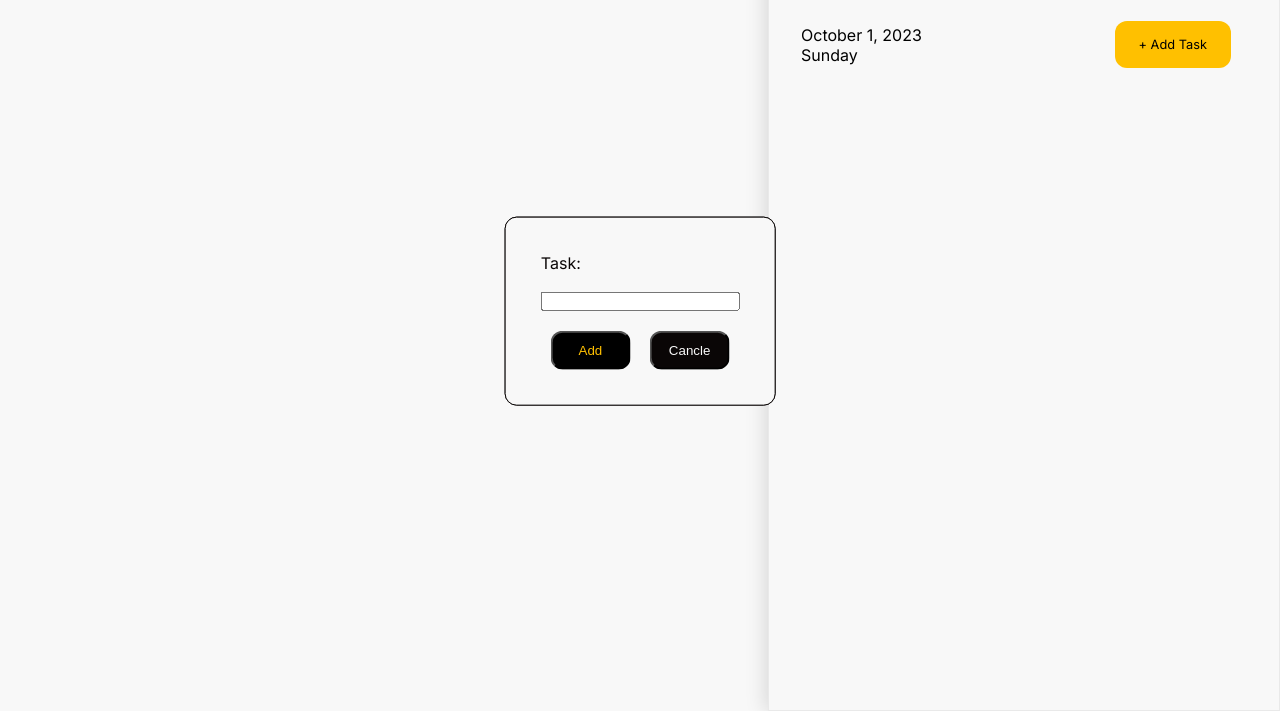
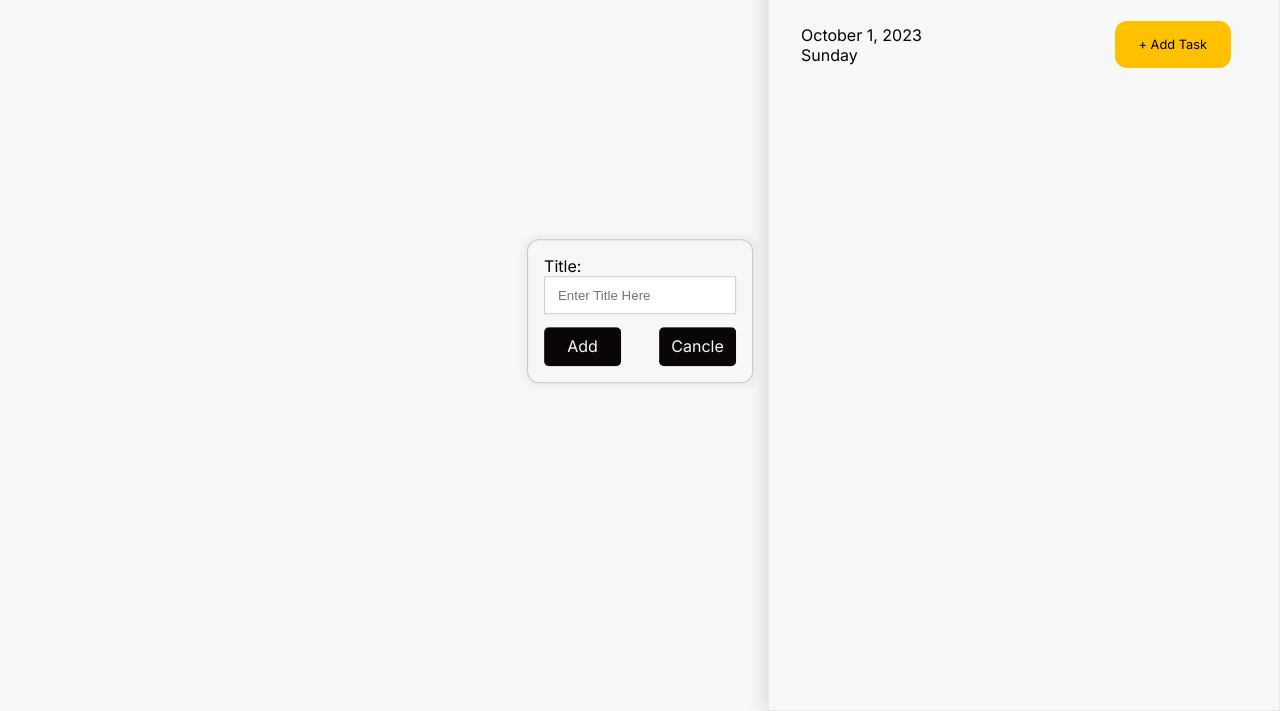
Before and after one commit to SahilGondaliya1/PlanUp, a plain HTML site: page src/index.html in a window 1280 px wide. Both pictures are taken after a click on the element "+ Add Task". Shown: the part 89-800 px from the top of the page. Drawn offline with Linux system fonts and the light colour scheme.

Commit message:
key-accesible-feature

```diff
--- a/src/index.html
+++ b/src/index.html
@@ -25,8 +25,8 @@
                         <div class="task-header">
                             <h3 class="task-title"></h3>
                             <div class="task-actions">
-                                <button class="delete-button">Delete</button>
-                                <button class="edit-button">Edit</button>
+                                <button class="task-delete-button">Delete</button>
+                                <button class="task-edit-button">Edit</button>
                             </div>
                         </div>
                         <div class="task-description"></div>
@@ -48,7 +48,7 @@
             <p class="date">October 1, 2023</p>
             <p class="day">Sunday</p>
             </div>
-            <div class="add-task-button" onclick="inputEvent()">
+            <div class="add-task-button" tabindex="0">
                 + Add Task
             </div>
         </div>
@@ -56,5 +56,17 @@
         <div class="task-timeline"></div>
     </div>
     </main>
+    <template id="inputWindowTemplate">
+        <div class="inputWindow">
+            <div class="task-input-details input-window-items">
+                <label for="task-title">Title:</label>
+                <input type="text" id="input-task-title"  name="task-title" placeholder="Enter Title Here" tabindex="0">
+            </div>
+            <div class="task-input-buttons input-window-items">
+                <button id="input-submit-button">Add</button>
+                <button id="input-cancle-button">Cancle</button>
+            </div>
+        </div>
+    </template>
 </body>
 </html>
--- a/src/script.js
+++ b/src/script.js
@@ -1,59 +1,66 @@
+
+document.querySelector(".add-task-button").addEventListener("click", () => {
+  inputEvent();
+});
+document.querySelector(".add-task-button").addEventListener("keydown", (event) => {
+  if(event.key === 'Enter'){
+    inputEvent();
+  }
+});
+
+/**
+ *
+ * @param {String} tasktitle - Task heading displayed on bold
+ * @param {String} description - task information
+ * @param {String} status - pending , completed
+ */
+function createTaskCard(taskTitle) {
+  const template = document.getElementById("taskCardTemplate");
+  //cloneNode(true) is to deep clone the element with child nodes
+  const card = template.content.cloneNode(true);
+  card.querySelector(".task-title").textContent = taskTitle;
+  const taskID = "t" + new Date().getTime();
+  card.setAttribute = ('id',taskID);
+  card.querySelector(".task-delete-button").addEventListener("click", () => handleDeleteTask(taskID));
+
+  return card;
+}
+
+/**
+ * @param {String} taskTitle - task detail to be displayed
+ */
+
+function addTask(taskTitle) {
+
+  const card = createTaskCard(taskTitle);
+
+  const taskGrid = document.querySelector(".taskGrid");
+  taskGrid.appendChild(card.querySelector(".task-card"));
+}
+
+/**
+ *
+ * @param {String} taskID - task-id to be deleted
+ */
+function handleDeleteTask(taskID) {
+  var deletingTask = document.getElementById(taskID);
+  console.log(taskID+ `${deletingTask}`);
+  if (deletingTask) {
+    console.log("removing task");
+    deletingTask.remove();
+  }
+}
 
 // let taskID = 0; ---> removing global counter to maintain uniqueness and seperability
 /**
  * @function -creates input winow that shows up on screen
  * @returns {Element} - returns container div
  */
-function createTaskInputWindow() {
+function createInptWinFromTemp() {
+  //get template
+  const template = document.getElementById("inputWindowTemplate");
   //creation of input-window-container
-  const container = document.createElement("div");
-  container.setAttribute("class", "inputWindow");
-
-  //creation of task-inputs
-  const lable = document.createElement("label");
-  lable.textContent = "Task:";
-  lable.htmlFor = "input-task-title";
-  lable.className = "input-window-item";
-
-  const taskInput = document.createElement("input");
-  taskInput.id = "input-task-title";
-  taskInput.type = "text";
-  taskInput.className = "input-window-item";
-
-  //creation of container div to pack the buttons
-  const buttonDiv = document.createElement("div");
-  buttonDiv.id = "buttonDiv";
-  buttonDiv.className = "input-window-item";
-  //creation of buttons
-  const submitBtn = document.createElement("button");
-  submitBtn.id = "submitBtn";
-  submitBtn.textContent = "Add";
-  submitBtn.className = "input-window-button";
-
-  const cancleBtn = document.createElement("button");
-  cancleBtn.id = "cancleBtn";
-  cancleBtn.textContent = "Cancle";
-  cancleBtn.className = "input-window-button";
-
-  //bind events => meaning adding event Listeners
-  submitBtn.onclick = () => {
-    let taskTitle = document.getElementById('input-task-title').value;
-    document.body.querySelector(".inputWindow").remove();
-    if(taskTitle){
-      addTask(taskTitle);
-    }
-  };
-
-  cancleBtn.onclick = () => {
-    document.body.querySelector(".inputWindow").remove();
-  };
-
-  container.appendChild(lable);
-  container.appendChild(taskInput);
-  buttonDiv.appendChild(submitBtn);
-  buttonDiv.appendChild(cancleBtn);
-  container.appendChild(buttonDiv);
-
+  const container = template.content.cloneNode(true).firstElementChild;
   return container;
 }
 
@@ -63,56 +70,30 @@ function createTaskInputWindow() {
 
 function inputEvent() {
   //creating inout-window
-  const inputWindow = createTaskInputWindow();
+  const inputWindow  = createInptWinFromTemp();
   //adding window to body;
   document.body.appendChild(inputWindow);
+  //add event Listeners
+  document
+    .querySelector("#input-submit-button").addEventListener("click", () => {
+      let taskTitle = document.getElementById("input-task-title").value;
+      document.body.querySelector(".inputWindow").remove();
+      if (taskTitle) {
+        addTask(taskTitle);
       }
-
-document.querySelector('.add-task-button').addEventListener("click", () =>{
-  inputEvent();
     });
 
-
-/**
- *
- * @param {String} tasktitle - Task heading displayed on bold
- * @param {String} description - task information
- * @param {String} status - pending , completed
- */
-function createTaskCard(taskTitle){
-  const template  = document.getElementById("taskCardTemplate");
-   //cloneNode(true) is to deep clone the element with child nodes
-  const card = template.content.cloneNode(true);
-  card.querySelector('.task-title').textContent = taskTitle;
-  card.querySelector('.delete-button').addEventListener("click", ()=>handleDeleteTask(taskId));
-  return card;
-}
-
-/**
- * @param {String} taskTitle - task detail to be displayed
- */
-
-function addTask(taskTitle) {
-
-  const taskID = 't'+ new Date().getTime();
-  const card = createTaskCard(taskTitle);
-  card.id = taskID;
-  if(card){console.log(card)}
-  const taskGrid = document.querySelector(".taskGrid");
-  taskGrid.appendChild(card);
-}
-
-
-
-
-function handleDeleteTask(taskId) {
-  var deletingTask = document.getElementById(taskId);
-  if (deletingTask) {
-    console.log("removing task");
-    deletingTask.remove();
+  inputWindow.addEventListener("keydown", (event) => {
+    if (event.key === "Enter" || event.key === " ") {
+      let taskTitle = document.getElementById("input-task-title").value;
+      document.body.querySelector(".inputWindow").remove();
+      if (taskTitle) {
+        addTask(taskTitle);
       }
     }
+  });
 
-function changColor() {
-  var a = document.getElementsByClassName("add-task-wrapper");
+  document.querySelector("#input-cancle-button").onclick = () => {
+    document.body.querySelector(".inputWindow").remove();
+  };
 }
--- a/src/style.css
+++ b/src/style.css
@@ -38,58 +38,10 @@ main {
 nav{
   border-bottom: 1px solid rgba(0, 0, 0, 0.04)
 }
+
 .middle {
   background-color: var(--primary-color);
   padding: var(--base-padding);
-}
-
-.inputWindow {
-  display: flex;
-  flex-direction: column;
-  justify-content: space-around;
-  padding: 1.6rem;
-  position: absolute;
-  width: auto;
-  height: auto;
-  border: 1px solid var(--secondary-color);
-  border-radius: var(--base-border-radius);
-  top: 50%;
-  left: 50%;
-  transform: translate(-50%, -50%);
-  background-color: var(--primary-color);
-  color: var(--secondary-color);
-}
-.input-window-item{
-  margin: .6rem .6rem;
-}
-.input-window-button{
-  margin: auto .6rem;
-}
-.inputWindow #task-name{
-  height: 1.6rem;
-}
-#buttonDiv {
-  display:flex;
-  flex-direction: row;
-  justify-content: space-between;
-}
-
-#buttonDiv button {
-   padding:10px var(--base-padding);
-   border-radius: var(--base-border-radius);
-   width: 80px;
-   background-color: var(--secondary-color);
-   color: var(--secondary-text-color);
-}
-
-.inputWindow #submitBtn {
-  background: #000;
-  color: var(--accent-color-2);
-}
-#taskName{
-  font-size: var(--h1);
-  padding: 0.8rem 1.6rem;
-  margin: 0.8rem 1.6rem  ;
 }
 
 
@@ -110,7 +62,7 @@ nav{
   vertical-align: middle;
 }
 
-.delete-button {
+.task-delete-button ,.task-edit-button {
   height: 2rem;
   width: 5rem;
   background-color: greenyellow;
@@ -151,3 +103,52 @@ nav{
   font-size: var(--p);
   margin: auto 1rem;
 }
+
+.inputWindow{
+  position:fixed;
+  top:50%;
+  left:50%;;
+  transform: translate(-50%, -50%);
+  z-index: 9999;
+  padding: var(--base-padding);
+  display: flex;
+  flex-direction: column;
+  border: 1px solid rgba(0, 0, 0, 0.2);
+  border-radius: var(--base-border-radius);
+  background-color: rgb(247, 247, 247);
+  box-shadow: 0px 0px 5px 5px rgba(125, 125, 125, 0.06);
+}
+.input-window-items {
+  display: flex;
+  flex-direction: column;
+  margin-bottom: 0.8rem;
+}
+
+
+.task-input-buttons{
+  display: flex;
+  flex-direction: row;
+  vertical-align: middle;
+  justify-content: space-between;
+  margin-bottom: 0px;
+}
+.task-input-buttons button{
+  box-sizing: border-box;
+  height: 2.4rem;
+  width: 4.8rem;
+  justify-content: center;
+  align-content: center;
+  border: 1px solid rgba(0, 0, 0, 0.2);
+  border-radius: 5px;
+  background-color: var(--secondary-color);
+  color: var(--secondary-text-color);
+  font: var(--p);
+}
+
+#input-task-title{
+ box-sizing: border-box;
+ height: 2.4rem;
+ width: 100%;
+ border: 1px solid rgba(0, 0, 0, 0.2);
+ padding-left: 0.8rem;
+}
```
Lines whose indentation alone changed are shown as unchanged.
